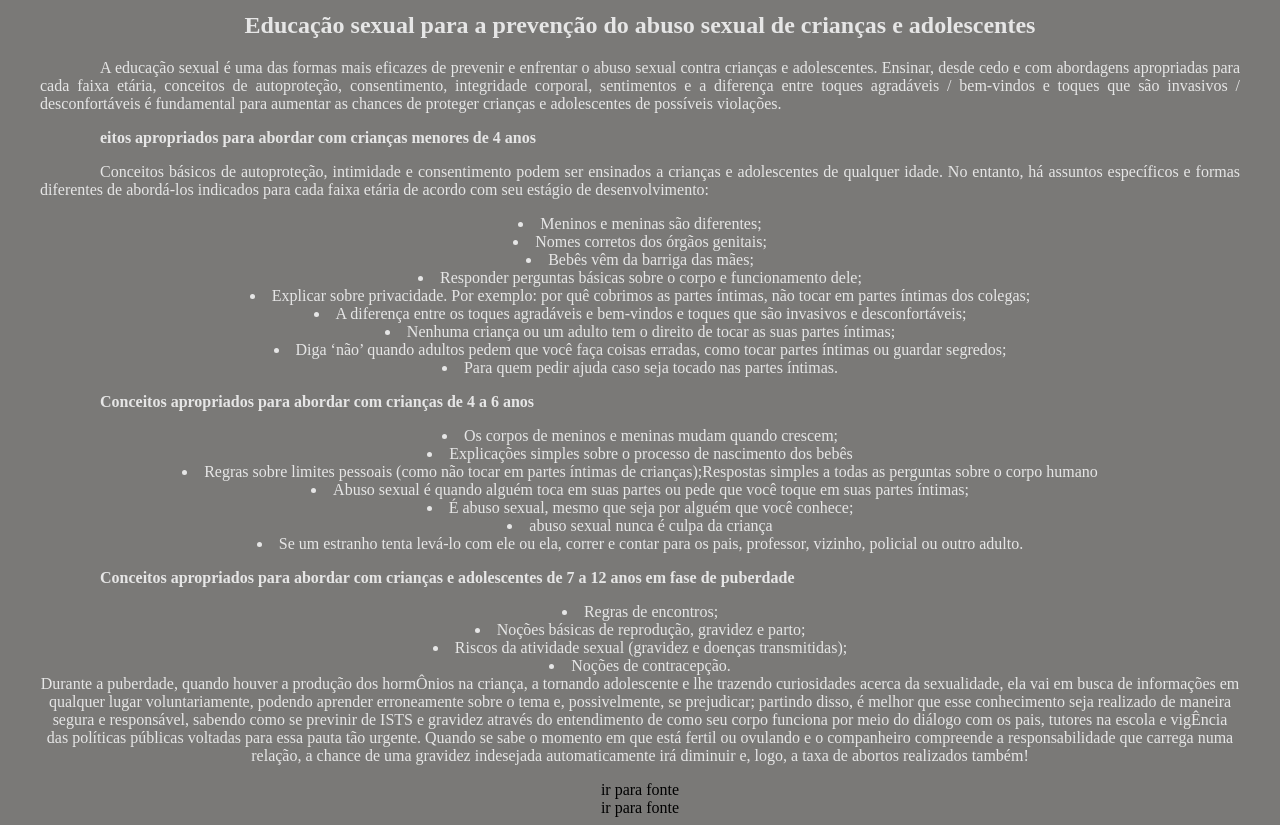
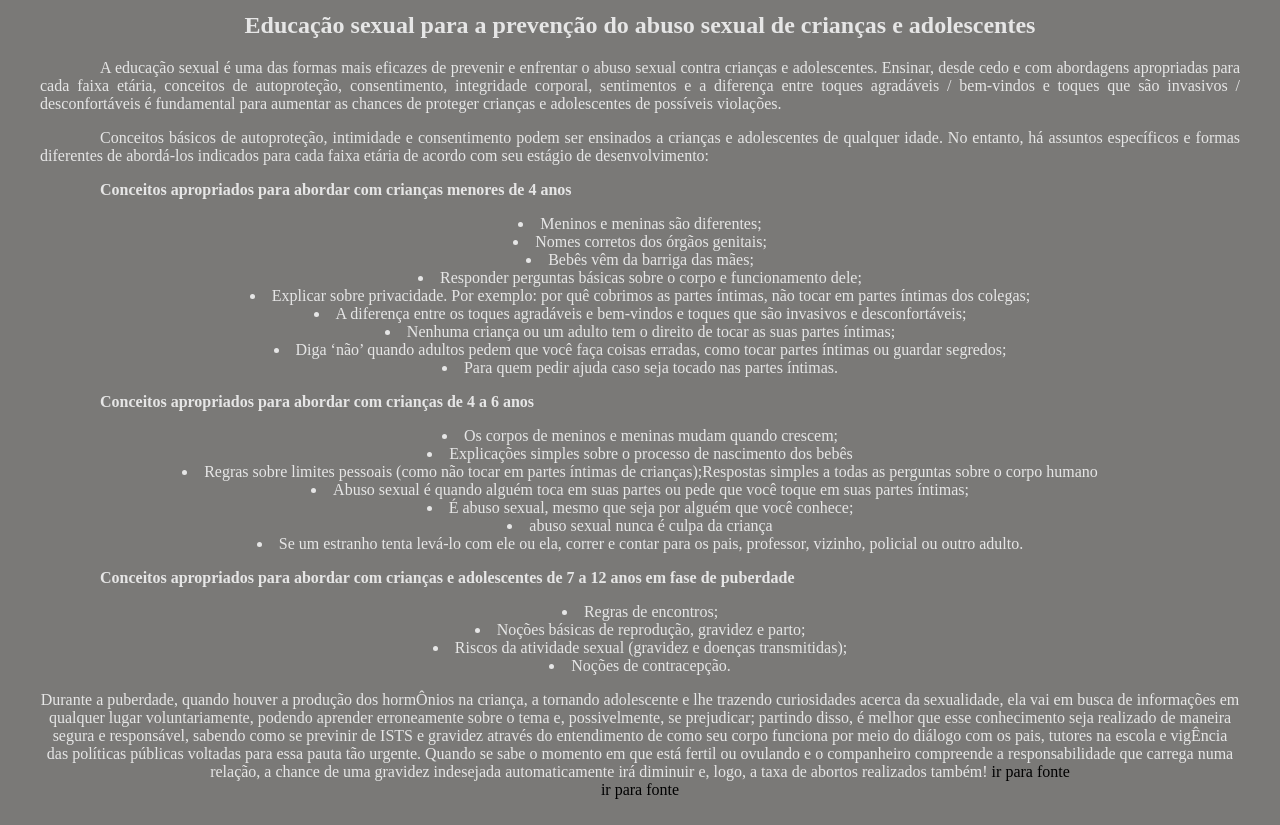
Before and after one commit to l4gertha/revistaomundo, a plain HTML site: page index.html in a window 1280 px wide. Shown: the part 8700-9525 px from the top of the page. Drawn offline with Linux system fonts and the light colour scheme.

Commit message:
Update index.html

```diff
--- a/index.html
+++ b/index.html
@@ -597,11 +597,12 @@
     A educação sexual é uma das formas mais eficazes de prevenir e enfrentar o abuso sexual contra crianças e adolescentes. Ensinar, desde cedo e com abordagens apropriadas para cada faixa etária, conceitos de autoproteção, consentimento, integridade corporal, sentimentos e a diferença entre toques agradáveis / bem-vindos e toques que são invasivos / desconfortáveis é fundamental para aumentar as chances de proteger crianças e adolescentes de possíveis violações.
     </p>
 
-    <p> <b> eitos apropriados para abordar com crianças menores de 4 anos </b> </p>
+
 
     <p> Conceitos básicos de autoproteção, intimidade e consentimento podem ser ensinados a crianças e adolescentes de qualquer idade. No entanto, há assuntos específicos e formas diferentes de abordá-los indicados para cada faixa etária de acordo com seu estágio de desenvolvimento:
     </p>
 
+    <p> <b> Conceitos apropriados para abordar com crianças menores de 4 anos </b> </p>
     <li>
    Meninos e meninas são diferentes;
     </li>
@@ -680,7 +681,9 @@ Riscos da atividade sexual (gravidez e doenças transmitidas);
 Noções de contracepção.
         </li>
 
-        Durante a puberdade, quando houver a produção dos hormÔnios na criança, a tornando adolescente e lhe trazendo
+
+      </p>
+   Durante a puberdade, quando houver a produção dos hormÔnios na criança, a tornando adolescente e lhe trazendo
         curiosidades acerca da sexualidade, ela vai em busca de informações em qualquer lugar voluntariamente, podendo
         aprender erroneamente sobre o tema e, possivelmente, se prejudicar; partindo disso, é melhor que esse conhecimento seja realizado de maneira segura e responsável,
         sabendo como se previnir de ISTS e gravidez através do entendimento de como seu corpo funciona por meio do
@@ -688,8 +691,6 @@ Noções de contracepção.
         Quando se sabe o momento em que está fertil ou ovulando e o
         companheiro compreende a responsabilidade que carrega numa relação, a chance de uma gravidez indesejada automaticamente irá
         diminuir e, logo, a taxa de abortos realizados também!
-
-      </p>
 
 
 
```
